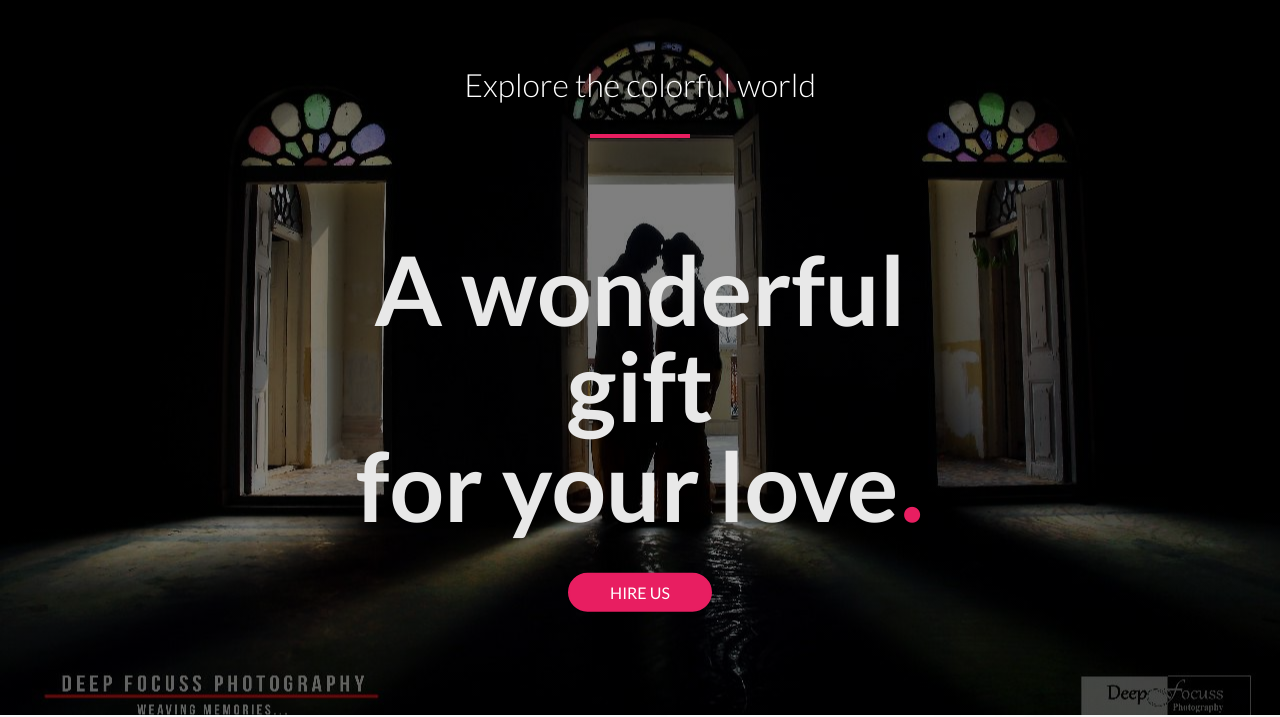
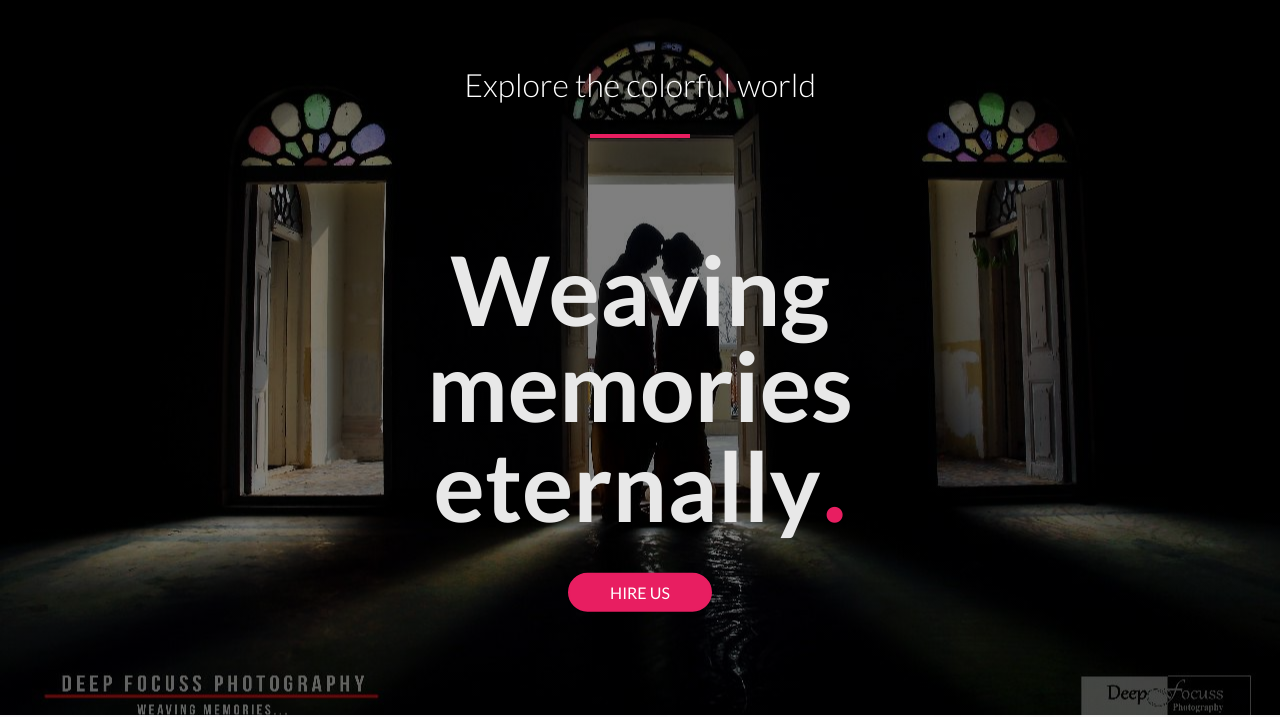
Before and after one commit to Amitavo/Deepfocuss, a website: page index.html in a window 1280 px wide. Shown: the part 85-802 px from the top of the page. Drawn offline with Linux system fonts and the light colour scheme; a web font is replaced by a local one.

```diff
--- a/index.html
+++ b/index.html
@@ -38,7 +38,7 @@
         </nav>
         <h2 class="tag-line"> Explore the colorful world </h2>
         <div class="hero-text-box">
-            <h1 class="hero-text">A wonderful gift<br> for your love<span>.</span></h1>
+            <h1 class="hero-text">Weaving memories<br> eternally<span>.</span></h1>
             <a class="btn btn-full" href="#">HIRE US</a>
 
         </div>
```
